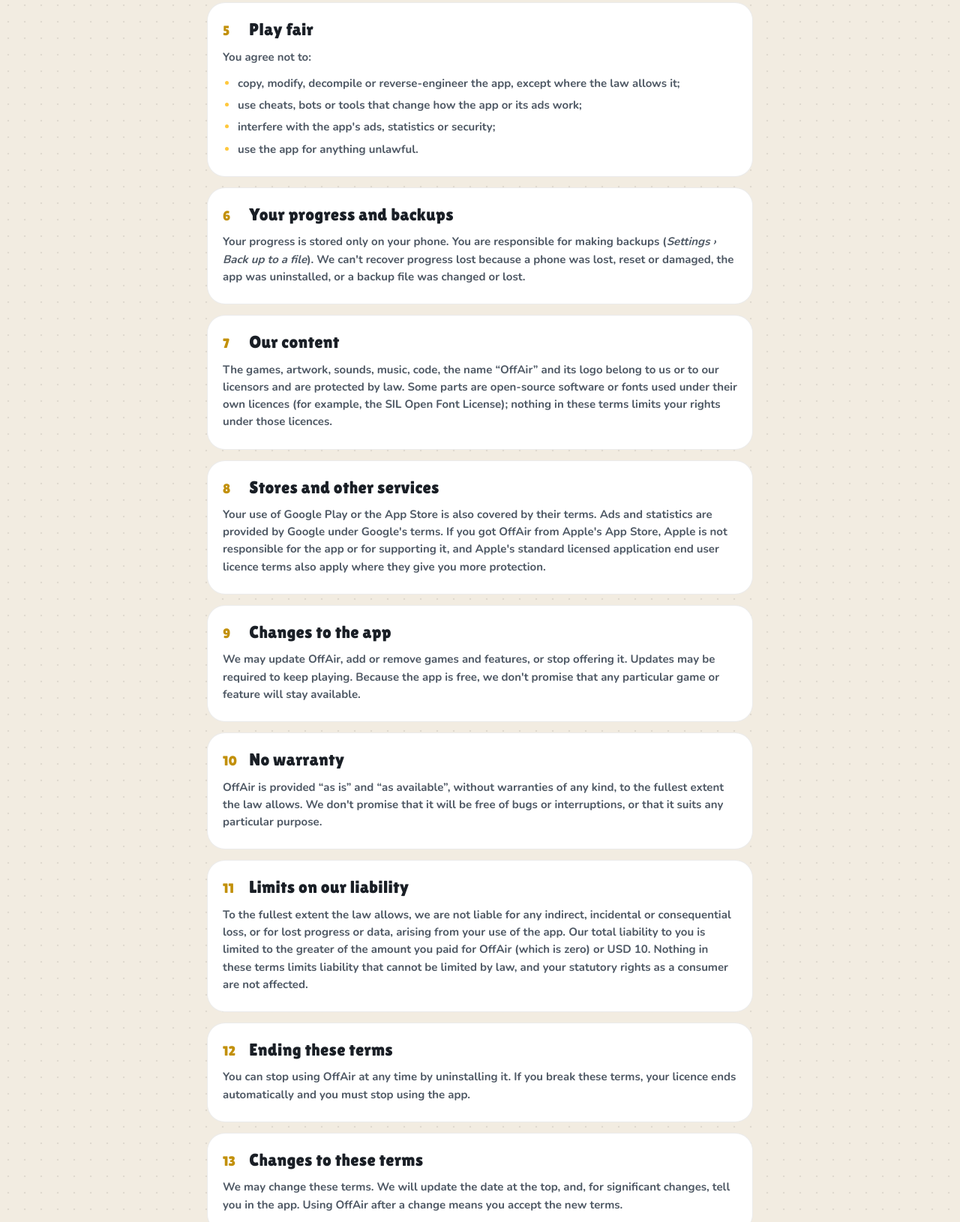
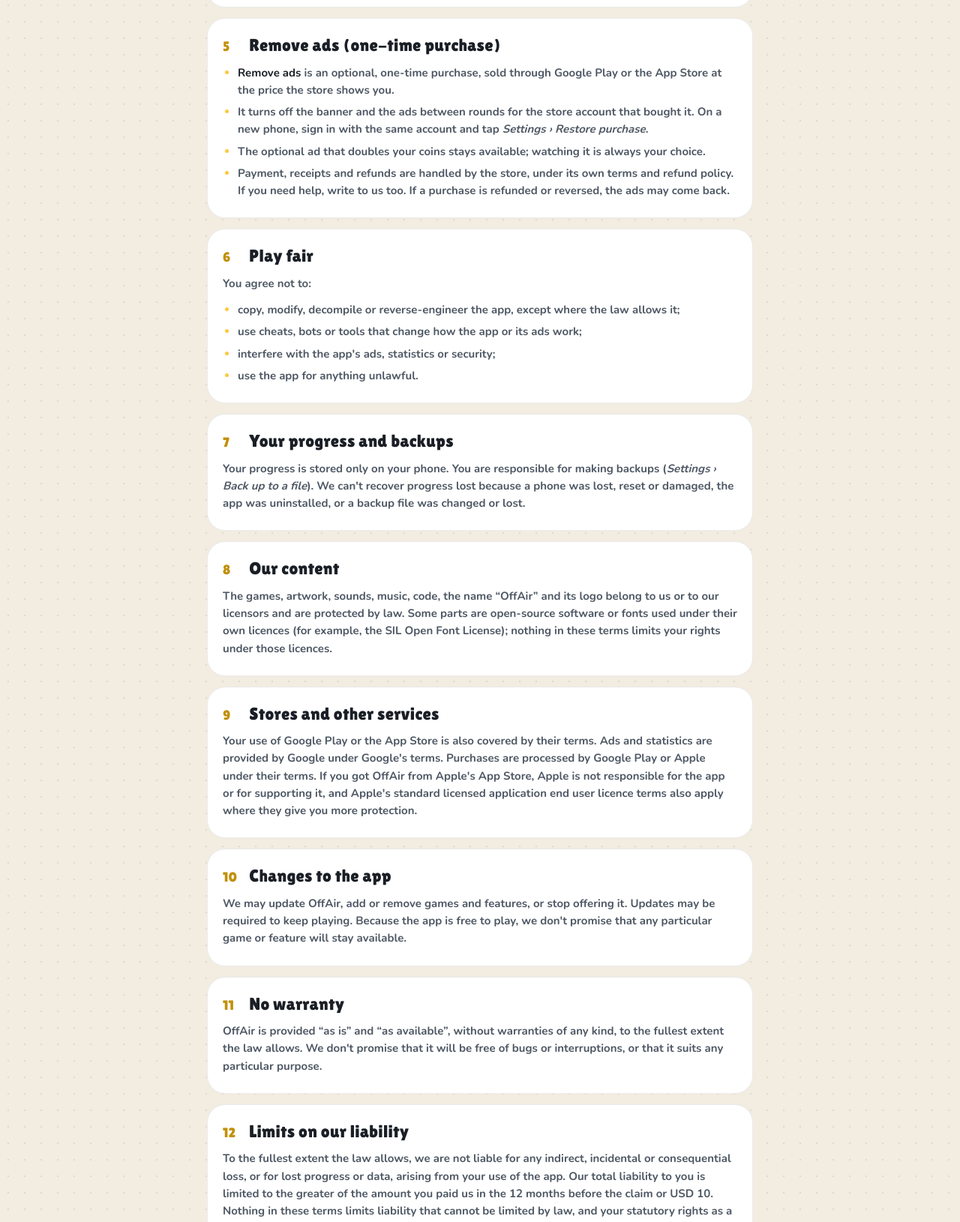
Before and after one commit to softmobixbd/offair, a plain HTML site: page terms.html in a window 1280 px wide. Shown: the part 1170-2800 px from the top of the page at 75% size. Drawn offline with Linux system fonts and the light colour scheme.

Commit message:
Add "Remove ads": a one-time USD 2.99 purchase
Owning it turns off the hub banner and every interstitial at once; the
opt-in "Double it" rewarded ad stays. Ads.adFree holds the rule in one
place (takeBanner/atBreak/breakDue), kept in step with Purchases by
AppServices; AdMob drops what it holds and stops loading them.

- Purchases service; StorePurchases (in_app_purchase) is the only file
  that imports the store plugin. Acknowledges each purchase, syncs
  silently at start on Android, never grants a pending (cash/carrier)
  payment, even when Play hands it back as "restored", and turns an
  "already owned" error into a restore.
- Ownership saved under iap.remove_ads: outside backups and Reset.
- Remove ads sheet (shared showZbSheet, now also used by the launch
  sheet), a link beside the hub banner's label kept clear of the ad,
  and a Settings → Ads section with price, Restore and a thank-you.
- Strings in English and Bengali; in-app privacy text, website privacy
  policy, terms (new section 5) and homepage updated; docs/04_ADS.md
  has the Play Console steps.

```diff
--- a/terms.html
+++ b/terms.html
@@ -31,13 +31,13 @@
 <main id="main" class="wrap">
 <h1 class="page-title rise">Terms &amp; Conditions</h1>
 <p class="updated">Last updated 24 November 2026</p>
-<div class="note-box"><span class="tile" style="--c:#FFC83D"><svg viewBox="0 0 24 24" fill="none" stroke="currentColor" stroke-width="2.2" stroke-linecap="round" stroke-linejoin="round" aria-hidden="true"><circle cx="8" cy="8" r="6"/><path d="M18.09 10.37A6 6 0 1 1 10.34 18M7 6h1v4M16.71 13.88l.7.71-2.82 2.82"/></svg></span><p><strong>In short:</strong> play OffAir for fun, for free. Coins are just for the games. Ads keep it free, so please play fair with them. Keep a backup of your progress, because it lives only on your phone.</p></div>
-<nav class="toc" aria-label="Sections"><a href="#agree">Agreeing to these terms</a><a href="#licence">Your licence to play</a><a href="#coins">Coins, XP and rewards</a><a href="#ads">Ads</a><a href="#fair">Play fair</a><a href="#progress">Your progress and backups</a><a href="#ip">Our content</a><a href="#third">Stores and other services</a><a href="#changes-app">Changes to the app</a><a href="#warranty">No warranty</a><a href="#liability">Limits on our liability</a><a href="#ending">Ending these terms</a><a href="#updates">Changes to these terms</a><a href="#law">Governing law</a></nav>
+<div class="note-box"><span class="tile" style="--c:#FFC83D"><svg viewBox="0 0 24 24" fill="none" stroke="currentColor" stroke-width="2.2" stroke-linecap="round" stroke-linejoin="round" aria-hidden="true"><circle cx="8" cy="8" r="6"/><path d="M18.09 10.37A6 6 0 1 1 10.34 18M7 6h1v4M16.71 13.88l.7.71-2.82 2.82"/></svg></span><p><strong>In short:</strong> play OffAir for fun, for free. Coins are just for the games. Ads keep it free, so please play fair with them, or remove them with one purchase. Keep a backup of your progress, because it lives only on your phone.</p></div>
+<nav class="toc" aria-label="Sections"><a href="#agree">Agreeing to these terms</a><a href="#licence">Your licence to play</a><a href="#coins">Coins, XP and rewards</a><a href="#ads">Ads</a><a href="#remove-ads">Remove ads</a><a href="#fair">Play fair</a><a href="#progress">Your progress and backups</a><a href="#ip">Our content</a><a href="#third">Stores and other services</a><a href="#changes-app">Changes to the app</a><a href="#warranty">No warranty</a><a href="#liability">Limits on our liability</a><a href="#ending">Ending these terms</a><a href="#updates">Changes to these terms</a><a href="#law">Governing law</a></nav>
 <div class="doc">
 <section id="agree" aria-labelledby="agree-h"><h2 id="agree-h"><span class="n">1</span>Agreeing to these terms</h2>
 <p>These terms apply when you download or use the OffAir app (“OffAir”), made and published by <strong>SoftMobiXBD</strong>, an independent mobile game studio based in Bangladesh (“SoftMobiXBD”, “we”, “us”). By using OffAir you agree to them and to our <a href="privacy.html">Privacy Policy</a>. If you don't agree, please don't use the app. If you are under the age of majority where you live, a parent or guardian should read and accept these terms for you.</p></section>
 <section id="licence" aria-labelledby="licence-h"><h2 id="licence-h"><span class="n">2</span>Your licence to play</h2>
-<p>We give you a personal, non-exclusive, non-transferable, revocable licence to install OffAir on devices you own or control and to play it for your own, non-commercial enjoyment. OffAir is free and supported by ads.</p></section>
+<p>We give you a personal, non-exclusive, non-transferable, revocable licence to install OffAir on devices you own or control and to play it for your own, non-commercial enjoyment. OffAir is free to download and supported by ads, with one optional purchase that removes them.</p></section>
 <section id="coins" aria-labelledby="coins-h"><h2 id="coins-h"><span class="n">3</span>Coins, XP and rewards</h2>
 <ul>
   <li>Coins, experience points, badges, levels and other in-game items are part of the game. They have <strong>no real-world value</strong>, cannot be bought, sold, exchanged or transferred, and cannot be cashed out.</li>
@@ -46,7 +46,14 @@
 </ul></section>
 <section id="ads" aria-labelledby="ads-h"><h2 id="ads-h"><span class="n">4</span>Ads</h2>
 <p>When your phone is online, OffAir shows ads served by Google AdMob. Advertisers are responsible for their ads and for anything they offer; we don't endorse them. Please don't tap ads on purpose to earn rewards or revenue for anyone: that is ad fraud and breaks these terms.</p></section>
-<section id="fair" aria-labelledby="fair-h"><h2 id="fair-h"><span class="n">5</span>Play fair</h2>
+<section id="remove-ads" aria-labelledby="remove-ads-h"><h2 id="remove-ads-h"><span class="n">5</span>Remove ads (one-time purchase)</h2>
+<ul>
+  <li><strong>Remove ads</strong> is an optional, one-time purchase, sold through Google Play or the App Store at the price the store shows you.</li>
+  <li>It turns off the banner and the ads between rounds for the store account that bought it. On a new phone, sign in with the same account and tap <em>Settings › Restore purchase</em>.</li>
+  <li>The optional ad that doubles your coins stays available; watching it is always your choice.</li>
+  <li>Payment, receipts and refunds are handled by the store, under its own terms and refund policy. If you need help, write to us too. If a purchase is refunded or reversed, the ads may come back.</li>
+</ul></section>
+<section id="fair" aria-labelledby="fair-h"><h2 id="fair-h"><span class="n">6</span>Play fair</h2>
 <p>You agree not to:</p>
 <ul>
   <li>copy, modify, decompile or reverse-engineer the app, except where the law allows it;</li>
@@ -54,23 +61,23 @@
   <li>interfere with the app's ads, statistics or security;</li>
   <li>use the app for anything unlawful.</li>
 </ul></section>
-<section id="progress" aria-labelledby="progress-h"><h2 id="progress-h"><span class="n">6</span>Your progress and backups</h2>
+<section id="progress" aria-labelledby="progress-h"><h2 id="progress-h"><span class="n">7</span>Your progress and backups</h2>
 <p>Your progress is stored only on your phone. You are responsible for making backups (<em>Settings › Back up to a file</em>). We can't recover progress lost because a phone was lost, reset or damaged, the app was uninstalled, or a backup file was changed or lost.</p></section>
-<section id="ip" aria-labelledby="ip-h"><h2 id="ip-h"><span class="n">7</span>Our content</h2>
+<section id="ip" aria-labelledby="ip-h"><h2 id="ip-h"><span class="n">8</span>Our content</h2>
 <p>The games, artwork, sounds, music, code, the name “OffAir” and its logo belong to us or to our licensors and are protected by law. Some parts are open-source software or fonts used under their own licences (for example, the SIL Open Font License); nothing in these terms limits your rights under those licences.</p></section>
-<section id="third" aria-labelledby="third-h"><h2 id="third-h"><span class="n">8</span>Stores and other services</h2>
-<p>Your use of Google Play or the App Store is also covered by their terms. Ads and statistics are provided by Google under Google's terms. If you got OffAir from Apple's App Store, Apple is not responsible for the app or for supporting it, and Apple's standard licensed application end user licence terms also apply where they give you more protection.</p></section>
-<section id="changes-app" aria-labelledby="changes-app-h"><h2 id="changes-app-h"><span class="n">9</span>Changes to the app</h2>
-<p>We may update OffAir, add or remove games and features, or stop offering it. Updates may be required to keep playing. Because the app is free, we don't promise that any particular game or feature will stay available.</p></section>
-<section id="warranty" aria-labelledby="warranty-h"><h2 id="warranty-h"><span class="n">10</span>No warranty</h2>
+<section id="third" aria-labelledby="third-h"><h2 id="third-h"><span class="n">9</span>Stores and other services</h2>
+<p>Your use of Google Play or the App Store is also covered by their terms. Ads and statistics are provided by Google under Google's terms. Purchases are processed by Google Play or Apple under their terms. If you got OffAir from Apple's App Store, Apple is not responsible for the app or for supporting it, and Apple's standard licensed application end user licence terms also apply where they give you more protection.</p></section>
+<section id="changes-app" aria-labelledby="changes-app-h"><h2 id="changes-app-h"><span class="n">10</span>Changes to the app</h2>
+<p>We may update OffAir, add or remove games and features, or stop offering it. Updates may be required to keep playing. Because the app is free to play, we don't promise that any particular game or feature will stay available.</p></section>
+<section id="warranty" aria-labelledby="warranty-h"><h2 id="warranty-h"><span class="n">11</span>No warranty</h2>
 <p>OffAir is provided “as is” and “as available”, without warranties of any kind, to the fullest extent the law allows. We don't promise that it will be free of bugs or interruptions, or that it suits any particular purpose.</p></section>
-<section id="liability" aria-labelledby="liability-h"><h2 id="liability-h"><span class="n">11</span>Limits on our liability</h2>
-<p>To the fullest extent the law allows, we are not liable for any indirect, incidental or consequential loss, or for lost progress or data, arising from your use of the app. Our total liability to you is limited to the greater of the amount you paid for OffAir (which is zero) or USD 10. Nothing in these terms limits liability that cannot be limited by law, and your statutory rights as a consumer are not affected.</p></section>
-<section id="ending" aria-labelledby="ending-h"><h2 id="ending-h"><span class="n">12</span>Ending these terms</h2>
+<section id="liability" aria-labelledby="liability-h"><h2 id="liability-h"><span class="n">12</span>Limits on our liability</h2>
+<p>To the fullest extent the law allows, we are not liable for any indirect, incidental or consequential loss, or for lost progress or data, arising from your use of the app. Our total liability to you is limited to the greater of the amount you paid us in the 12 months before the claim or USD 10. Nothing in these terms limits liability that cannot be limited by law, and your statutory rights as a consumer are not affected.</p></section>
+<section id="ending" aria-labelledby="ending-h"><h2 id="ending-h"><span class="n">13</span>Ending these terms</h2>
 <p>You can stop using OffAir at any time by uninstalling it. If you break these terms, your licence ends automatically and you must stop using the app.</p></section>
-<section id="updates" aria-labelledby="updates-h"><h2 id="updates-h"><span class="n">13</span>Changes to these terms</h2>
+<section id="updates" aria-labelledby="updates-h"><h2 id="updates-h"><span class="n">14</span>Changes to these terms</h2>
 <p>We may change these terms. We will update the date at the top, and, for significant changes, tell you in the app. Using OffAir after a change means you accept the new terms.</p></section>
-<section id="law" aria-labelledby="law-h"><h2 id="law-h"><span class="n">14</span>Governing law</h2>
+<section id="law" aria-labelledby="law-h"><h2 id="law-h"><span class="n">15</span>Governing law</h2>
 <p>These terms are governed by the laws of the People's Republic of Bangladesh, without regard to conflict-of-law rules, and the courts of Bangladesh have jurisdiction over any dispute about them. If you live elsewhere, you keep any protections the consumer laws of your own country give you.</p></section>
 </div>
 <section class="card contact" aria-labelledby="contact-h">
```
Also changed, not shown: index.html (+1 -1 lines), privacy.html (+8 -3 lines).
